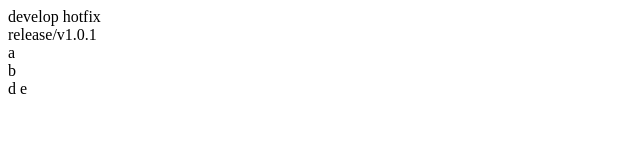
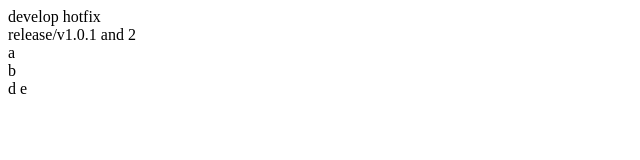
Before and after one commit to kalki39/gitLearn, a plain HTML site: page index.html in a window 1280 px wide. Shown: the full height of the page, 0-640 px from the left. Drawn offline with Linux system fonts and the light colour scheme.

Commit message:
releas 2

```diff
--- a/index.html
+++ b/index.html
@@ -10,7 +10,7 @@
         develop hotfix
     </main>
     <main>
-        release/v1.0.1
+        release/v1.0.1 and 2
     </main>
     <div>
         a
```
